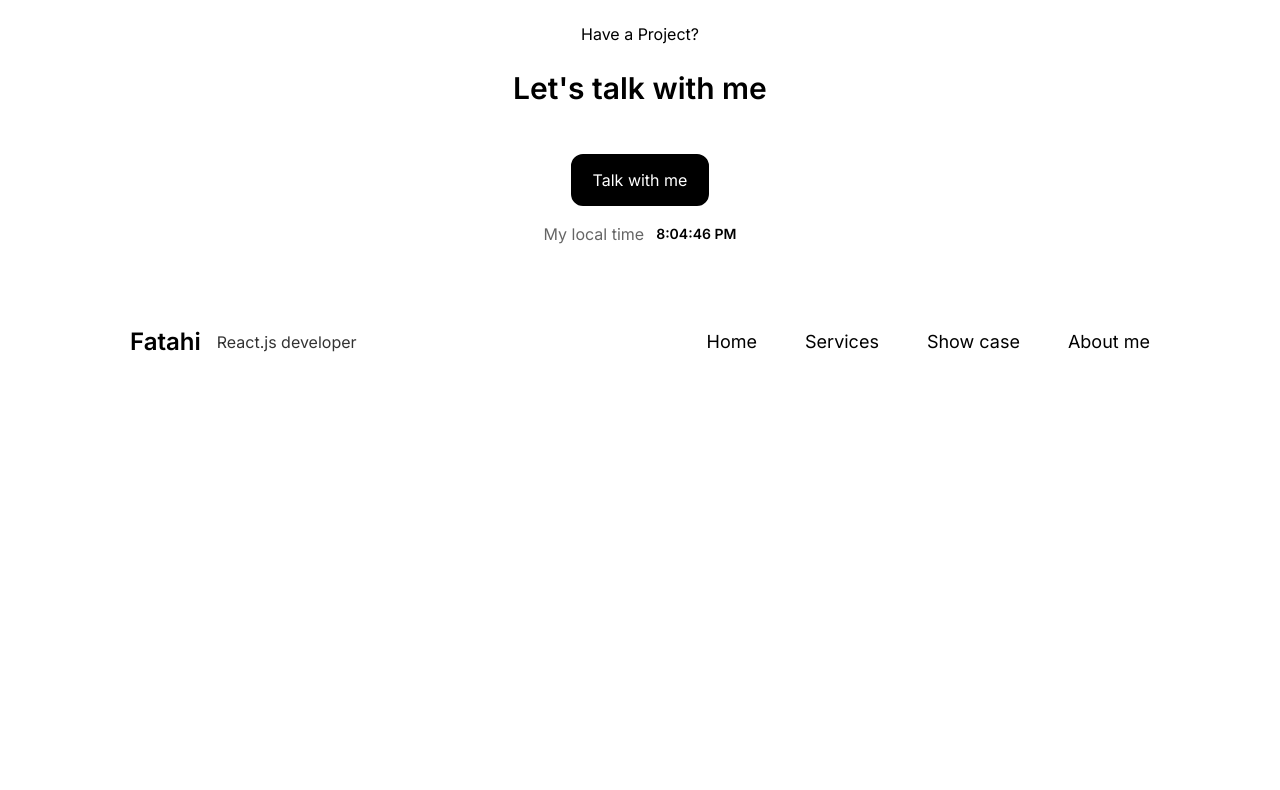
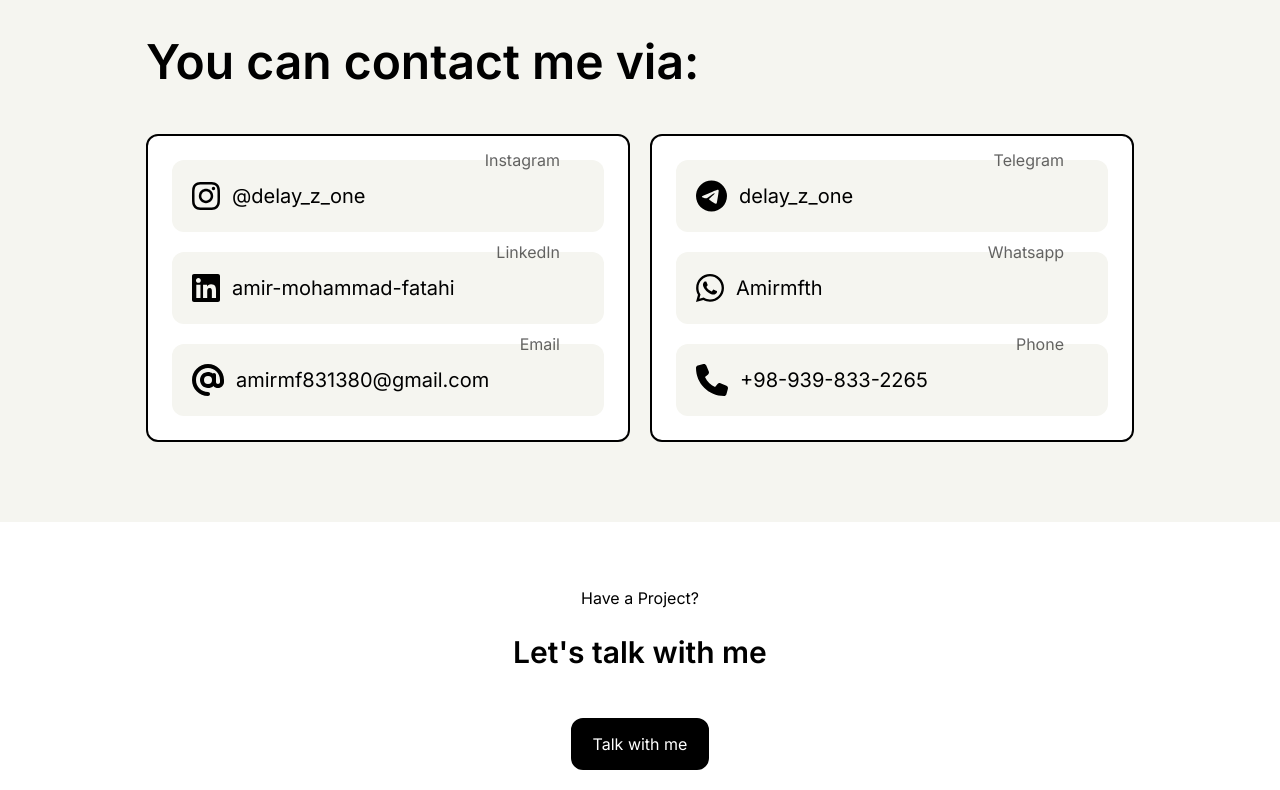
Before and after one commit to Amirmfth/Amirmfth-website, a React (Vite) app: page /about-me in a window 1280 px wide. Shown: the part 1840-2630 px from the top of the page. Before the commit the page ends 2262 px from the top, so only its background shows below. Built offline with nearby package versions, Linux system fonts and the light colour scheme.

Commit message:
added contact info to about me page

```diff
--- a/src/components/footer/ContactMe.jsx
+++ b/src/components/footer/ContactMe.jsx
@@ -1,3 +1,4 @@
+import { Link } from "react-router-dom";
 import TimeBox from "../navbar/TimeBox";
 
 function ContactMe() {
@@ -7,10 +8,12 @@ function ContactMe() {
       <h1 className="text-center text-3xl font-semibold ">
         Let's talk with me
       </h1>
-      <div className="flex flex-col space-y-4 pt-6">
-        <button className="px-5 py-3 w-fit self-center text-white  border-2 border-black rounded-xl bg-black hover:bg-white hover:text-black dark:bg-light-gray dark:border-light-gray dark:text-black dark:hover:bg-black dark:hover:text-light-gray duration-200">
+      <div className="flex flex-col items-center space-y-4 pt-6">
+        <Link to={"/about-me#contact-me"}>
+        <button className="px-5 py-3 w-fit text-white  border-2 border-black rounded-xl bg-black hover:bg-white hover:text-black dark:bg-light-gray dark:border-light-gray dark:text-black dark:hover:bg-black dark:hover:text-light-gray duration-200">
           Talk with me
         </button>
+        </Link>
         <div className="flex items-center space-x-3">
           <span className="opacity-60">My local time</span>
           <TimeBox />
--- a/src/components/footer/FooterNavBar.jsx
+++ b/src/components/footer/FooterNavBar.jsx
@@ -23,7 +23,7 @@ function FooterNavBar() {
         </div>
         {/* Item 3 */}
         <div className="group">
-          <a href="#">Show case</a>
+          <a href="#">Showcase</a>
           <div className="w-0 mx-auto duration-150 group-hover:border group-hover:border-black group-hover:w-2/3 dark:group-hover:border-white"></div>
         </div>
         {/* Item 4 */}
--- a/src/components/navbar/MobileMenu.jsx
+++ b/src/components/navbar/MobileMenu.jsx
@@ -38,7 +38,7 @@ function MobileMenu({ openMenu, menuHandler }) {
         className="w-full py-3 text-left font-semibold text-lg"
       >
         <a href="#" className="block hover:text-softRed">
-          Show case
+          Showcase
         </a>
       </div>
       {/* Item 4 */}
@@ -56,9 +56,11 @@ function MobileMenu({ openMenu, menuHandler }) {
       {/* Buttons */}
       <div className="flex  w-full justify-between items-center px-2 py-4 rounded-2xl border-2 border-black dark:border-white">
         <SwitchThemeBtn />
-        <button className="p-3 text-white  border-2 border-black rounded-xl bg-black hover:bg-white hover:text-black dark:bg-light-gray dark:border-light-gray dark:text-black dark:hover:bg-black dark:hover:text-light-gray duration-200">
+        <Link to={"/about-me#contact-me"}>
+        <button onClick={menuHandler} className="p-3 text-white  border-2 border-black rounded-xl bg-black hover:bg-white hover:text-black dark:bg-light-gray dark:border-light-gray dark:text-black dark:hover:bg-black dark:hover:text-light-gray duration-200">
           Contact Me
         </button>
+        </Link>
       </div>
     </div>
   );
--- a/src/components/navbar/NavButtons.jsx
+++ b/src/components/navbar/NavButtons.jsx
@@ -1,3 +1,4 @@
+import { Link } from "react-router-dom";
 import SwitchThemeBtn from "./SwitchThemeBtn";
 import TimeBox from "./TimeBox";
 
@@ -9,9 +10,11 @@ function NavButtons() {
         <TimeBox />
       </div>
       <SwitchThemeBtn />
-      <button className="p-3 text-white  border-2 border-black rounded-xl bg-black hover:bg-white hover:text-black dark:bg-light-gray dark:border-light-gray dark:text-black dark:hover:bg-black dark:hover:text-light-gray duration-200">
-        Contact Me
+
+        <Link to={"/about-me#contact-me"}>
+        <button className="p-3 text-white  border-2 border-black rounded-xl bg-black hover:bg-white hover:text-black dark:bg-light-gray dark:border-light-gray dark:text-black dark:hover:bg-black dark:hover:text-light-gray duration-200">Contact Me
       </button>
+        </Link>
     </div>
   );
 }
--- a/src/components/navbar/NavItems.jsx
+++ b/src/components/navbar/NavItems.jsx
@@ -22,7 +22,7 @@ function Navitems() {
       </div>
       {/* Item 3 */}
       <div className="group">
-        <a href="#">Show case</a>
+        <a href="#">Showcase</a>
         <div className="w-0 mx-auto duration-150 group-hover:border group-hover:border-black group-hover:w-2/3 dark:group-hover:border-white"></div>
       </div>
       {/* Item 4 */}
--- a/src/pages/about-me-page/AboutMePage.jsx
+++ b/src/pages/about-me-page/AboutMePage.jsx
@@ -2,16 +2,23 @@ import { useEffect } from "react";
 import Hero from "./components/Hero";
 import Values from "./components/Values";
 import EduWork from "./components/EduWork";
+import ContactInfo from "./components/ContactInfo";
 
 function AboutMePage() {
   useEffect(() => {
     window.scrollTo({ top: 0 });
+    if (location.hash === "#contact-me") {
+      const contactMe = document
+        .getElementById("contact-me")
+        .scrollIntoView({ behavior: "smooth" });
+    }
   }, []);
   return (
     <div className="pt-32 md:pt-60">
       <Hero />
       <Values />
       <EduWork />
+      <ContactInfo />
     </div>
   );
 }
--- /dev/null
+++ b/src/pages/about-me-page/components/ContactInfo.jsx
@@ -0,0 +1,117 @@
+import {
+  faInstagram,
+  faLinkedin,
+  faTelegram,
+  faWhatsapp,
+} from "@fortawesome/free-brands-svg-icons";
+import { faAt, faPhone } from "@fortawesome/free-solid-svg-icons";
+import { FontAwesomeIcon } from "@fortawesome/react-fontawesome";
+
+function ContactInfo() {
+  return (
+    <section id="contact-me" className="bg-light-gray dark:bg-dark-gray">
+      {/* Contact info container */}
+      <div className="max-w-screen-lg flex flex-col mx-auto px-4 space-y-12 py-20">
+        {/* Header */}
+        <h2 className="text-3xl font-semibold md:text-5xl">
+          You can contact me via:
+        </h2>
+        {/* Social media */}
+        <div className="flex flex-col space-y-5 justify-around md:flex-row md:space-y-0 md:space-x-5">
+          {/* container 1 */}
+          <div className="  flex flex-col space-y-5 bg-white  border-2 border-black rounded-xl dark:bg-black dark:border-white md:w-1/2 p-6 ">
+            {/* Item 1 */}
+            <a
+              href="https://instagram.com/delay_z_one"
+              className="relative p-3 bg-light-gray text-black dark:bg-dark-gray dark:text-white rounded-xl hover:scale-105 duration-150"
+              target="_blank"
+            >
+              <span className="absolute right-10 -top-4 opacity-60 rounded-xl p-1">
+                Instagram
+              </span>
+              <div className="flex items-center space-x-3 p-2">
+                <FontAwesomeIcon size="2x" icon={faInstagram} />
+                <h4 className="text-xl">@delay_z_one</h4>
+              </div>
+            </a>
+            {/* Item 2 */}
+            <a
+              href="https://linkedin.com/in/amir-mohammad-fatahi-93a879220/"
+              className="relative p-3 bg-light-gray text-black dark:bg-dark-gray dark:text-white rounded-xl hover:scale-105 duration-150"
+              target="_blank"
+            >
+              <span className="absolute  right-10 -top-4 opacity-60 rounded-xl p-1">
+                LinkedIn
+              </span>
+              <div className="flex items-center space-x-3 p-2">
+                <FontAwesomeIcon size="2x" icon={faLinkedin} />
+                <h4 className="text-xl">amir-mohammad-fatahi</h4>
+              </div>
+            </a>
+            {/* Item 3 */}
+            <a
+              href="mailto:amirmf831380@gmail.com"
+              className="relative p-3 bg-light-gray text-black dark:bg-dark-gray dark:text-white rounded-xl hover:scale-105 duration-150"
+              target="_blank"
+            >
+              <span className="absolute  right-10 -top-4 opacity-60 rounded-xl p-1">
+                Email
+              </span>
+              <div className="flex items-center space-x-3 p-2">
+                <FontAwesomeIcon size="2x" icon={faAt} />
+                <h4 className="text-xl">amirmf831380@gmail.com</h4>
+              </div>
+            </a>
+          </div>
+          {/* Container 2 */}
+          <div className=" flex flex-col space-y-5 bg-white  border-2 border-black rounded-xl dark:bg-black dark:border-white md:w-1/2 p-6 ">
+            {/* Item 1 */}
+            <a
+              href="https://t.me/delay_z_one"
+              className="relative p-3 bg-light-gray text-black dark:bg-dark-gray dark:text-white rounded-xl hover:scale-105 duration-150"
+              target="_blank"
+            >
+              <span className="absolute  right-10 -top-4 opacity-60 rounded-xl p-1">
+                Telegram
+              </span>
+              <div className="flex items-center space-x-3 p-2">
+                <FontAwesomeIcon size="2x" icon={faTelegram} />
+                <h4 className="text-xl">delay_z_one</h4>
+              </div>
+            </a>
+            {/* Item 2 */}
+            <a
+              href="https://wa.me/989398332265"
+              className="relative p-3 bg-light-gray text-black dark:bg-dark-gray dark:text-white rounded-xl hover:scale-105 duration-150"
+              target="_blank"
+            >
+              <span className="absolute  right-10 -top-4 opacity-60 rounded-xl p-1">
+                Whatsapp
+              </span>
+              <div className="flex items-center space-x-3 p-2">
+                <FontAwesomeIcon size="2x" icon={faWhatsapp} />
+                <h4 className="text-xl">Amirmfth</h4>
+              </div>
+            </a>
+            {/* Item 3 */}
+            <a
+              href="tel:+989398332265"
+              className="relative p-3 bg-light-gray text-black dark:bg-dark-gray dark:text-white rounded-xl hover:scale-105 duration-150"
+              target="_blank"
+            >
+                <span className="absolute  right-10 -top-4 opacity-60 rounded-xl p-1">
+                Phone
+              </span>
+              <div className="flex items-center space-x-3 p-2">
+                <FontAwesomeIcon size="2x" icon={faPhone} />
+                <h4 className="text-xl">+98-939-833-2265</h4>
+              </div>
+            </a>
+          </div>
+        </div>
+      </div>
+    </section>
+  );
+}
+
+export default ContactInfo;
--- a/src/router/Router.jsx
+++ b/src/router/Router.jsx
@@ -11,6 +11,8 @@ function Router() {
       <Route path="/home" element={<HomePage />} />
       <Route path="/services" element={<ServicesPage />} />
       <Route path="/about-me" element={<AboutMePage />} />
+      <Route path="/*" element={<Navigate to={"/home"} />} />
+
     </Routes>
   );
 }
```
